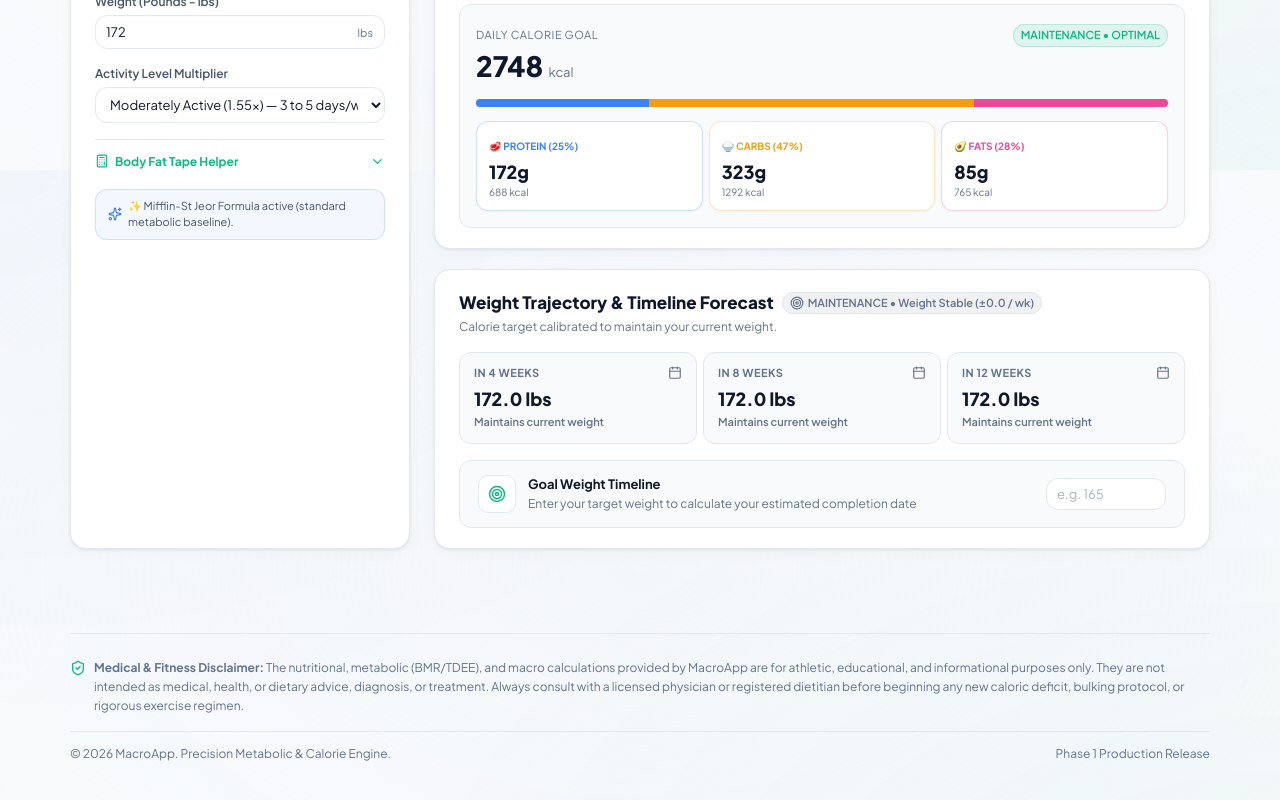
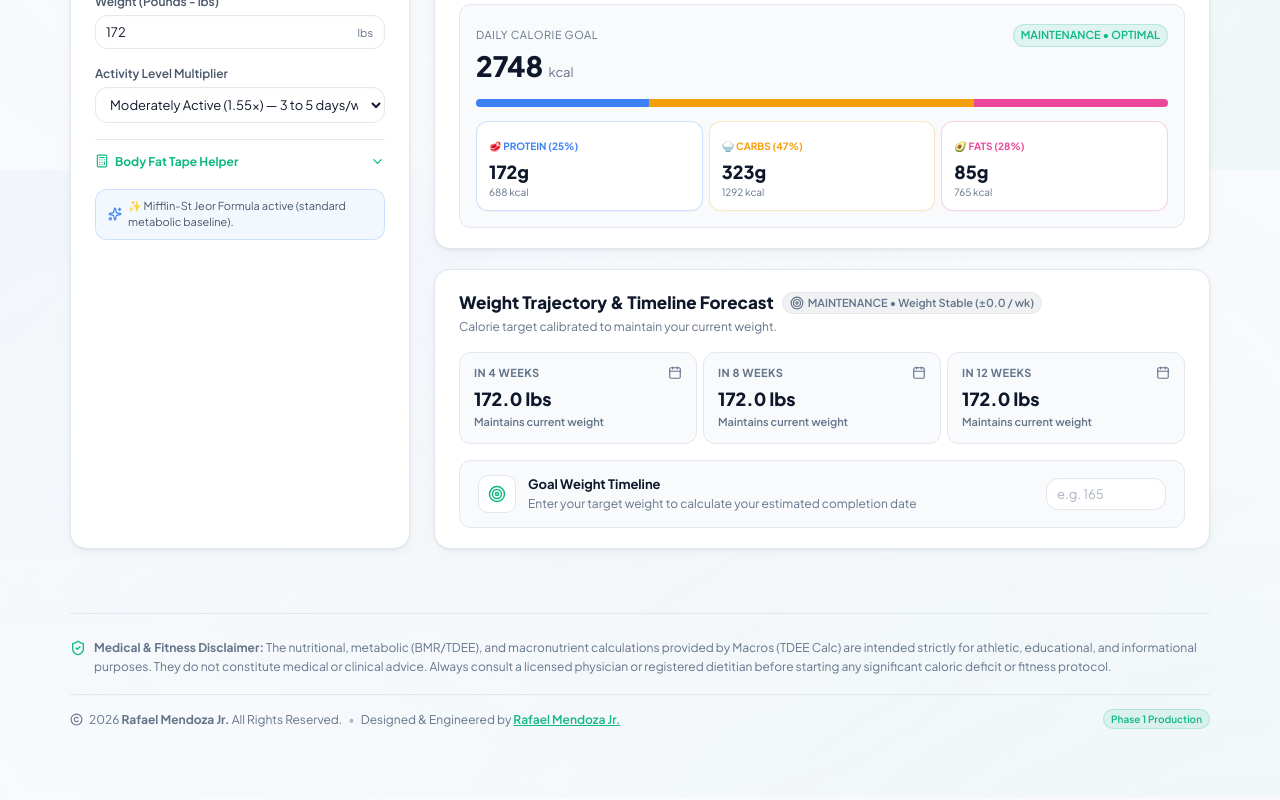
Before and after one commit to Retrofitt/MacroApp, a React (Vite) app in the folder client/: page / in a window 1280 px wide. Shown: the part 630-1430 px from the top of the page. Built offline with nearby package versions, Linux system fonts and the light colour scheme; no server answers.

Commit message:
feat: add copyright and intellectual property attribution for Rafael Mendoza Jr. (ramendev.io)

```diff
--- a/client/src/components/Dashboard.tsx
+++ b/client/src/components/Dashboard.tsx
@@ -6,6 +6,7 @@ import { ProfileStatsModal } from './ProfileStatsModal';
 import { OnboardingModal } from './OnboardingModal';
 import { TDEECalculatorView } from './TDEECalculatorView';
 import { FeatureRoadmapCard } from './FeatureRoadmapCard';
+import { FooterDisclaimer } from './FooterDisclaimer';
 import { cmToFeetInches, kgToLbs } from '../utils/units';
 import { Settings2, User, Loader2, CheckCircle2 } from 'lucide-react';
 import type { GuestMetrics } from './LiveTDEECalculator';
@@ -161,6 +162,9 @@ export const Dashboard: React.FC<DashboardProps> = ({
             unitPreference={unitPreference}
             onOpenSettings={() => setIsStatsModalOpen(true)}
           />
+
+          {/* Professional Medical & Dietary Disclaimer + Copyright */}
+          <FooterDisclaimer />
         </div>
       )}
 
--- a/client/src/components/FooterDisclaimer.tsx
+++ b/client/src/components/FooterDisclaimer.tsx
@@ -1,13 +1,15 @@
 import React from 'react';
-import { ShieldCheck } from 'lucide-react';
+import { ShieldCheck, Copyright } from 'lucide-react';
 
 export const FooterDisclaimer: React.FC = () => {
+  const currentYear = new Date().getFullYear();
+
   return (
     <footer
       style={{
-        marginTop: '60px',
+        marginTop: '40px',
         paddingTop: '24px',
-        paddingBottom: '32px',
+        paddingBottom: '36px',
         borderTop: '1px solid var(--border-light)',
       }}
     >
@@ -17,33 +19,45 @@ export const FooterDisclaimer: React.FC = () => {
           margin: '0 auto',
           display: 'flex',
           flexDirection: 'column',
-          gap: '12px',
+          gap: '14px',
           fontSize: '12px',
           color: 'var(--text-muted)',
           lineHeight: '1.6',
         }}
       >
+        {/* Medical & Nutritional Disclaimer */}
         <div style={{ display: 'flex', alignItems: 'flex-start', gap: '8px' }}>
           <ShieldCheck size={16} style={{ color: 'var(--color-accent)', flexShrink: 0, marginTop: '2px' }} />
           <p>
-            <strong>Medical & Fitness Disclaimer:</strong> The nutritional, metabolic (BMR/TDEE), and macro calculations provided by MacroApp are for athletic, educational, and informational purposes only. They are not intended as medical, health, or dietary advice, diagnosis, or treatment. Always consult with a licensed physician or registered dietitian before beginning any new caloric deficit, bulking protocol, or rigorous exercise regimen.
+            <strong>Medical & Fitness Disclaimer:</strong> The nutritional, metabolic (BMR/TDEE), and macronutrient calculations provided by Macros (TDEE Calc) are intended strictly for athletic, educational, and informational purposes. They do not constitute medical or clinical advice. Always consult a licensed physician or registered dietitian before starting any significant caloric deficit or fitness protocol.
           </p>
         </div>
 
+        {/* Intellectual Property & Copyright Bar */}
         <div
           style={{
             display: 'flex',
             justifyContent: 'space-between',
             alignItems: 'center',
             flexWrap: 'wrap',
-            gap: '8px',
+            gap: '10px',
             borderTop: '1px solid var(--border-light)',
-            paddingTop: '12px',
+            paddingTop: '14px',
             marginTop: '4px',
           }}
         >
-          <span>© {new Date().getFullYear()} MacroApp. Precision Metabolic & Calorie Engine.</span>
-          <span>Phase 1 Production Release</span>
+          <div style={{ display: 'flex', alignItems: 'center', gap: '6px', flexWrap: 'wrap' }}>
+            <Copyright size={13} style={{ color: 'var(--text-muted)' }} />
+            <span>{currentYear} <strong>Rafael Mendoza Jr.</strong> All Rights Reserved.</span>
+            <span style={{ opacity: 0.5 }}>•</span>
+            <span>Designed & Engineered by <a href="https://ramendev.io" target="_blank" rel="noopener noreferrer" style={{ color: 'var(--color-accent)', fontWeight: '600', textDecoration: 'underline' }}>Rafael Mendoza Jr.</a></span>
+          </div>
+
+          <div style={{ display: 'flex', alignItems: 'center', gap: '8px', fontSize: '11px' }}>
+            <span className="badge" style={{ fontSize: '10px', padding: '1px 7px' }}>
+              Phase 1 Production
+            </span>
+          </div>
         </div>
       </div>
     </footer>
```
